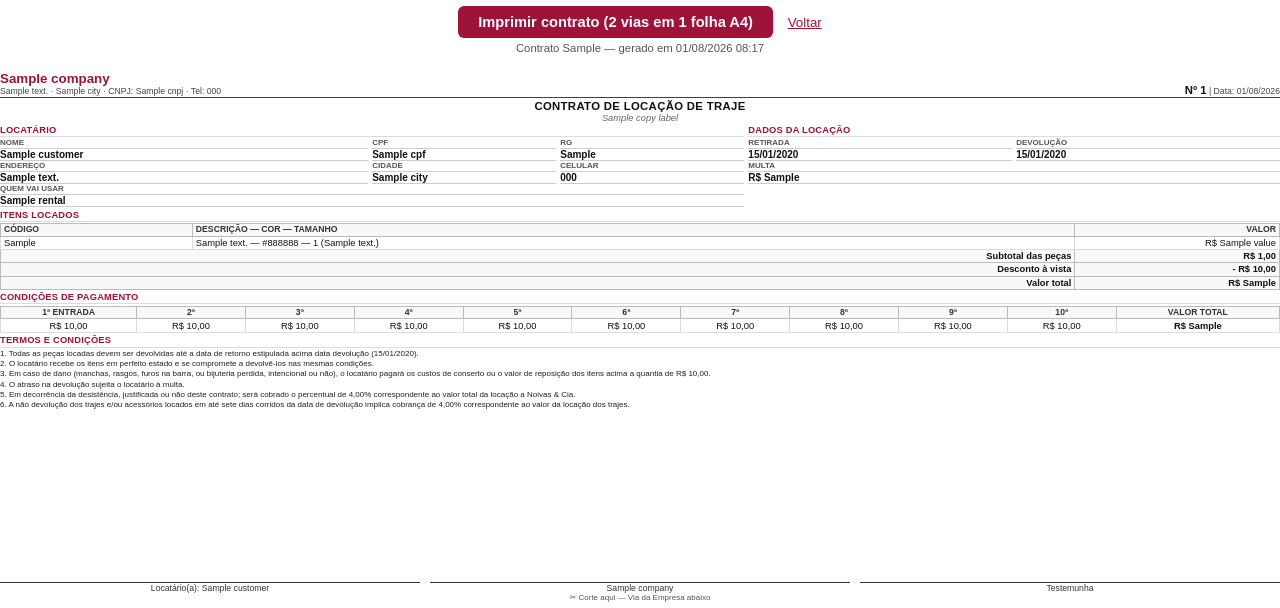
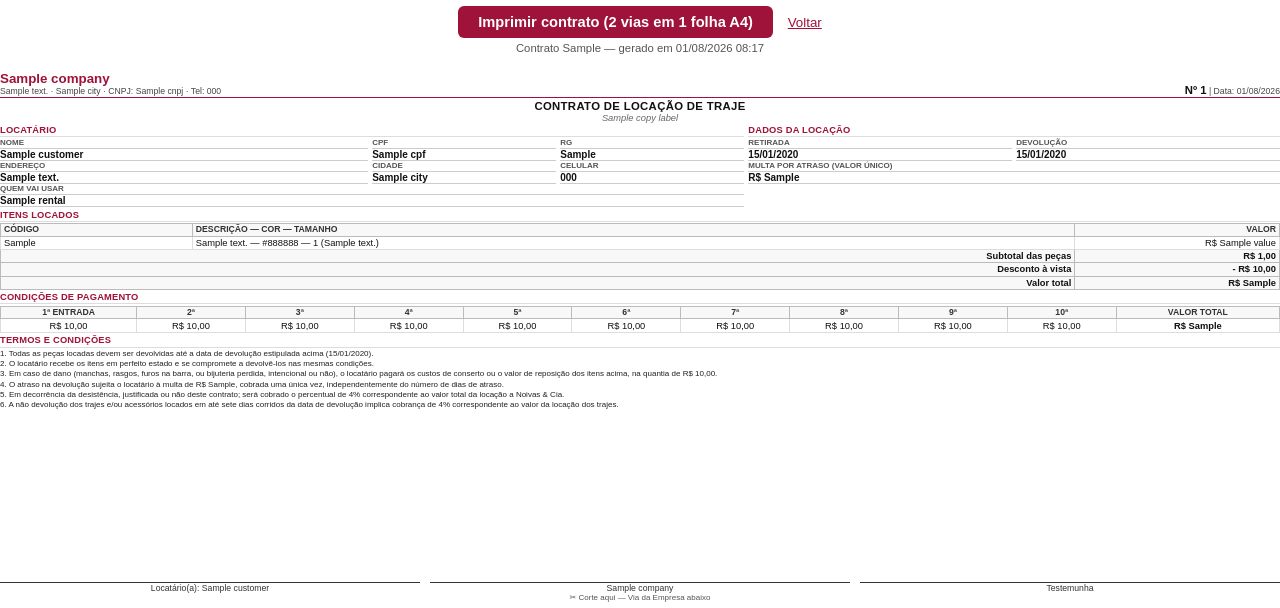
Before and after one commit to elvertoni/noivaecia, a Django app: template templates/rentals/rental_contract.html in a window 1280 px wide. Shown: the top 608 px of the page. Run offline with Django 5.2, Linux system fonts and the light colour scheme; the template is opened without the code that fills it: most values are stand-ins (such as "Sample title", 1, 10 or a date in 2020); some libraries are stand-ins or nearby versions.

Commit message:
fix(rentals): stop the contract selling the late fee as a daily rate
bfae7eb made rental.penalty_value a flat one-time fee and 8474ea7 dropped
"diária" from the printed contract, but the rental form still labelled the
field "Multa diária por atraso". Staff sized the number as a per-day rate
while the system charges it once, which is how a R$ 960,00 penalty landed
on a R$ 360,00 rental (contract #56488).

- Form now reads "Multa por atraso (valor único)" with an inline "Valor
  único, não diária." hint; penalty_value gains a matching help_text.
- Clause 4 states the amount and that it is charged once regardless of how
  many days late, instead of naming a penalty the reader cannot see.
- The Dados da Locação penalty block is omitted when no penalty is set,
  rather than printing "R$ 0,00".

Also fixes a real pricing bug in the clauses: clause 5 used `|default:50`,
and Django's default filter fires on falsy values, so a cancellation rate
configured as 0% printed as 50% — a contract charging half the rental when
the company had set no penalty. Clause 6 had no fallback at all. Both now
render through a new `pct` filter, which also drops the misleading centavos
`brl` produced ("50,00%" becomes "50%").

Clauses 1 and 3 had leftover text from an earlier merge ("estipulada acima
data devolução", "dos itens acima a quantia de"); both reworded.

Pre-existing failures in billing.tests_payment_plan are untouched and
unrelated (broken by 5698327's payment-matrix layout refactor).

Co-Authored-By: Claude Opus 5 <noreply@anthropic.com>

```diff
--- a/core/templatetags/core_tags.py
+++ b/core/templatetags/core_tags.py
@@ -45,6 +45,26 @@ def brl(value):
 
 
 @register.filter
+def pct(value):
+    """Format a percentage rate: 50 -> '50', 12.5 -> '12,5', 0 -> '0'.
+
+    Rates are stored as DecimalField(decimal_places=2), so ``brl`` would print
+    a contract clause as '50,00%'. Trailing zeros are dropped so the printed
+    contract reads the way the rate was configured.
+    """
+    if value is None or value == '':
+        value = 0
+    try:
+        rate = Decimal(str(value))
+    except (InvalidOperation, ValueError):
+        return value
+    rate = rate.quantize(Decimal('0.01'), rounding=ROUND_HALF_UP).normalize()
+    if rate == rate.to_integral_value():
+        rate = rate.to_integral_value()
+    return f'{rate:f}'.replace('.', ',')
+
+
+@register.filter
 def br_date_text(value):
     """Display ISO/BR date strings as dd/mm/YYYY, leaving legacy text intact."""
     parsed = parse_br_date(value)
--- a/rentals/models.py
+++ b/rentals/models.py
@@ -29,7 +29,11 @@ class Rental(TimeStampedModel):
     pickup_date = models.DateField('data de retirada', db_index=True)
     return_date = models.DateField('data de retorno', db_index=True)
     total_value = models.DecimalField('valor total', max_digits=10, decimal_places=2, default=0)
-    penalty_value = models.DecimalField('multa', max_digits=10, decimal_places=2, default=0)
+    penalty_value = models.DecimalField(
+        'multa por atraso', max_digits=10, decimal_places=2, default=0,
+        help_text='Valor único cobrado se a devolução atrasar, qualquer que seja o '
+                  'número de dias. Não é uma diária.',
+    )
     wearer_name = models.CharField(
         'quem vai usar', max_length=150, blank=True,
         help_text='Preencha quando quem vai usar a peça não é o(a) locatário(a) (ex.: esposa loca o terno para o marido usar).',
--- a/rentals/tests_footer_ui.py
+++ b/rentals/tests_footer_ui.py
@@ -113,7 +113,7 @@ class RentalFooterUITests(TestCase):
         self.assertNotIn('add-item', self.elements)
         self.assertNotIn('add-item-bottom', self.elements)
 
-    def test_totals_script_defines_and_updates_daily_penalty(self):
+    def test_totals_script_defines_and_updates_penalty(self):
         self.assertContains(
             self.response,
             "const penaltyEl = document.getElementById('penalty-display');",
@@ -126,4 +126,5 @@ class RentalFooterUITests(TestCase):
             self.response,
             'subtotal > 0 ? `R$ ${formatMoneyBR(subtotal)}`',
         )
-        self.assertContains(self.response, 'Multa diária por atraso')
+        self.assertContains(self.response, 'Multa por atraso (valor único)')
+        self.assertNotContains(self.response, 'Multa diária por atraso')
--- a/templates/rentals/rental_contract.html
+++ b/templates/rentals/rental_contract.html
@@ -251,12 +251,14 @@
             <span><strong>{{ rental.return_date|date:"d/m/Y" }}</strong></span>
           </div>
         </div>
+        {% if rental.penalty_value %}
         <div class="row">
           <div class="field">
-            <span class="field-caption">Multa</span>
+            <span class="field-caption">Multa por atraso (valor único)</span>
             <span><strong>R$ {{ rental.penalty_value|brl }}</strong></span>
           </div>
         </div>
+        {% endif %}
       </div>
     </div>
 
@@ -347,12 +349,12 @@
     <div class="section">
       <div class="section-title">Termos e condições</div>
       <div class="clauses">
-        <p>1. Todas as peças locadas devem ser devolvidas até a data de retorno estipulada acima data devolução ({{ rental.return_date|date:"d/m/Y" }}).</p>
+        <p>1. Todas as peças locadas devem ser devolvidas até a data de devolução estipulada acima ({{ rental.return_date|date:"d/m/Y" }}).</p>
         <p>2. O locatário recebe os itens em perfeito estado e se compromete a devolvê-los nas mesmas condições.</p>
-        <p>3. Em caso de dano (manchas, rasgos, furos na barra, ou bijuteria perdida, intencional ou não), o locatário pagará os custos de conserto ou o valor de reposição dos itens acima a quantia de {% if rental.return_record.damage_amount %}R$ {{ rental.return_record.damage_amount|brl }}{% else %}(____________________){% endif %}.</p>
-        <p>4. O atraso na devolução sujeita o locatário à multa.</p>
-        <p>5. Em decorrência da desistência, justificada ou não deste contrato; será cobrado o percentual de {{ company.cancellation_penalty_rate|default:50|brl }}% correspondente ao valor total da locação a Noivas & Cia.</p>
-        <p>6. A não devolução dos trajes e/ou acessórios locados em até sete dias corridos da data de devolução implica cobrança de {{ company.loss_penalty_rate|brl }}% correspondente ao valor da locação dos trajes.</p>
+        <p>3. Em caso de dano (manchas, rasgos, furos na barra, ou bijuteria perdida, intencional ou não), o locatário pagará os custos de conserto ou o valor de reposição dos itens acima, na quantia de {% if rental.return_record.damage_amount %}R$ {{ rental.return_record.damage_amount|brl }}{% else %}R$ (____________________){% endif %}.</p>
+        <p>4. O atraso na devolução sujeita o locatário {% if rental.penalty_value %}à multa de R$ {{ rental.penalty_value|brl }}, cobrada uma única vez, independentemente do número de dias de atraso{% else %}à multa acordada com a Noivas & Cia, cobrada uma única vez, independentemente do número de dias de atraso{% endif %}.</p>
+        <p>5. Em decorrência da desistência, justificada ou não deste contrato; será cobrado o percentual de {{ company.cancellation_penalty_rate|pct }}% correspondente ao valor total da locação a Noivas & Cia.</p>
+        <p>6. A não devolução dos trajes e/ou acessórios locados em até sete dias corridos da data de devolução implica cobrança de {{ company.loss_penalty_rate|pct }}% correspondente ao valor da locação dos trajes.</p>
       </div>
     </div>
   </div>
--- a/templates/rentals/rental_form.html
+++ b/templates/rentals/rental_form.html
@@ -60,6 +60,7 @@
         <div class="field-group">
           <label class="field-label" for="{{ form.penalty_value.id_for_label }}">{{ form.penalty_value.label }}</label>
           {{ form.penalty_value|render_field }}
+          <p class="text-[10px] text-app-muted mt-0.5">Valor único, não diária.</p>
           {% if form.penalty_value.errors %}<p class="field-error" role="alert">{{ form.penalty_value.errors|striptags }}</p>{% endif %}
         </div>
         <div class="field-group">
@@ -225,7 +226,7 @@
               <p class="text-[10px] text-app-muted mt-0.5">Em branco = 10% padrão.</p>
             </div>
             <div>
-              <p class="text-xs font-medium text-app-muted">Multa diária por atraso</p>
+              <p class="text-xs font-medium text-app-muted">Multa por atraso (valor único)</p>
               <p id="penalty-display" class="text-lg font-semibold text-slate-700 mt-0.5">R$ 0,00</p>
             </div>
             <div class="rounded-lg bg-rose-50 border border-rose-200 p-2.5 text-right sm:text-left">
```
Also changed, not shown: rentals/tests.py (+44 -8 lines), rentals/migrations/0013_alter_rental_penalty_value.py (added).
